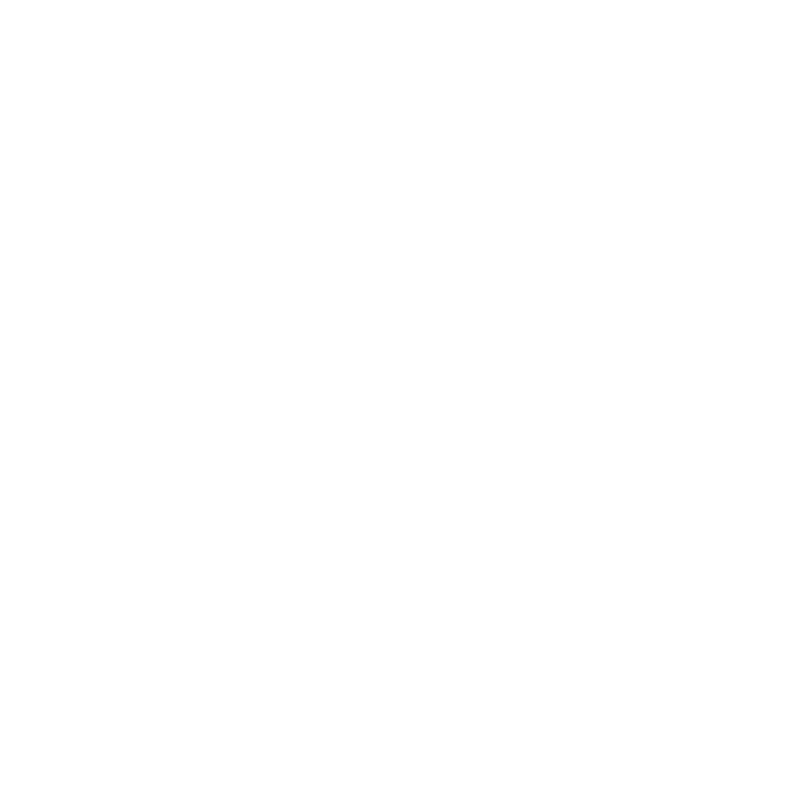
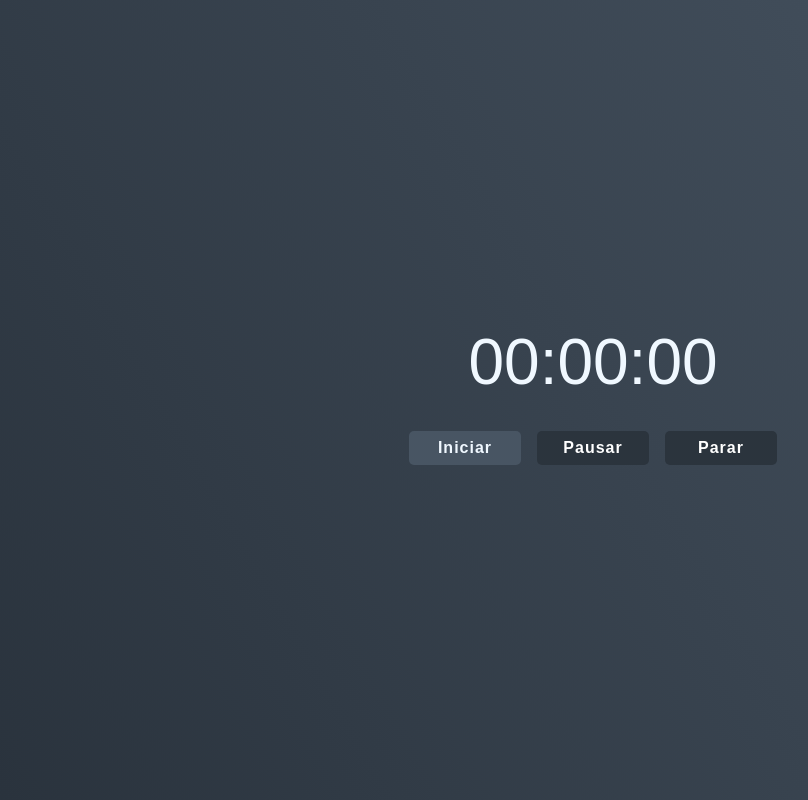
Before and after one commit to osmaclean/cronometro, a plain HTML site: page index.html in a window 1280 px wide. Shown: the whole page, without its empty margins (47-855 px from the left). Drawn offline with Linux system fonts and the light colour scheme.

Commit message:
Estilização concluída

```diff
--- a/index.html
+++ b/index.html
@@ -10,8 +10,16 @@
 </head>
 <body>
 
-
-
+    <div class="cronometro-container">
+        <div class="time-container">
+            <span data-time>00:00:00</span>
+        </div>
+        <div class="buttons-container">
+            <button data-start="start">Iniciar</button>
+            <button data-pause disabled>Pausar</button>
+            <button data-stop disabled>Parar</button>
+        </div>
+    </div>
 
 
 
--- a/style/style.css
+++ b/style/style.css
@@ -0,0 +1,77 @@
+
+* {
+    padding: 0;
+    margin: 0;
+    box-sizing: border-box;
+    font-family:'Orbitron', sans-serif;
+}
+
+
+body {
+    width: 100%;
+    height: 100vh;
+    display: grid;
+    align-items: center;
+    justify-content: center;
+    background-image: linear-gradient(60deg, #29323c 0%, #485563 100%);
+
+}
+
+.cronometro-container {
+    width: 100%;
+    max-width: 480px;
+    display: grid;
+    grid-template-columns: 1fr;
+    gap: 16px;
+    padding: 16px;
+}
+
+.time-container {
+    text-align: center;
+}
+
+.time-container span {
+    font-size: 64px;
+    color: aliceblue;
+}
+
+
+.buttons-container{
+    display: grid;
+    grid-template-columns: repeat(3, 1fr);
+    gap: 16px;
+    padding: 16px;
+    width: 400px;
+    height: 60px;
+
+}
+
+.buttons-container button {
+    font-weight: bold;
+    letter-spacing: 1px;
+    border: transparent;
+    border-radius: 5px;
+    font-size: 16px;
+    outline: 0px;
+    padding: 8px 0px;
+    cursor: pointer;
+    background-color: #485563;
+    color: aliceblue;
+    transition: 0.5s;
+}
+
+.buttons-container button:disabled{
+    background-color: #2b343d;
+    color: #ffffff;
+    cursor: default;
+}
+
+.buttons-container button:disabled:hover{
+    background-color: #2b343d;
+    color: #ffffff;
+}
+
+.buttons-container button:hover {
+    background-color: #b4bdc7;
+    color: #3c4855;
+}
```
